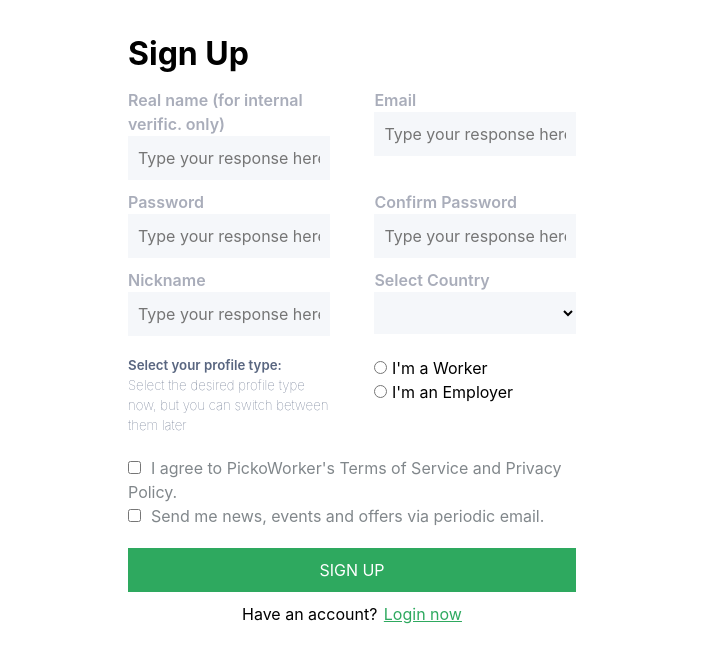
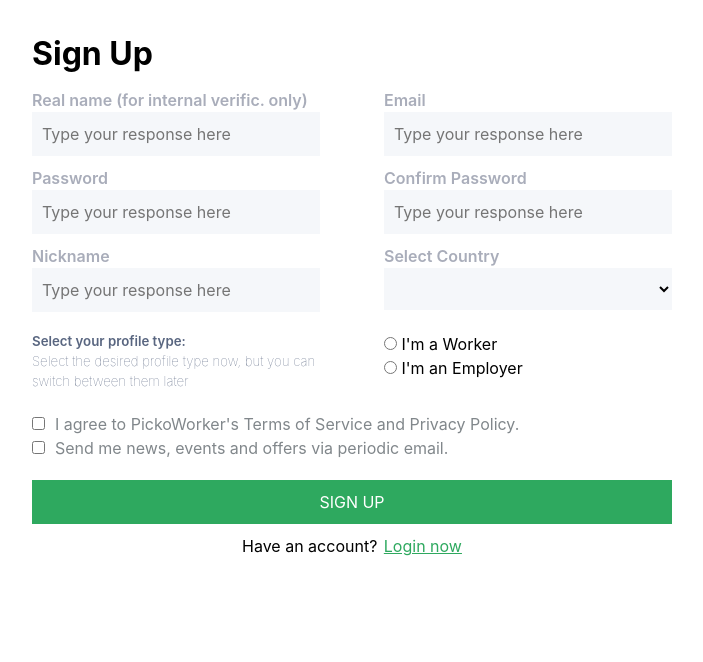
Before and after one commit to rsdn-uit-team/picoworkers, a React (Create React App) app: page /sign-up in a window 1280 px wide. Shown: the top 662 px of the page, without its empty margins (288-991 px from the left). Built offline with nearby package versions, Linux system fonts and the light colour scheme.

Commit message:
feat: fix-style

```diff
--- a/src/pages/auth/SignUp/SignUp.jsx
+++ b/src/pages/auth/SignUp/SignUp.jsx
@@ -5,9 +5,12 @@
 import styled from '@emotion/styled';
 const DivSignup = styled.div`
   padding-top: 30px;
-  width: 35%;
+  width: 50%;
   display: block;
   margin: 0 auto;
+  @media (max-width: 1025px) {
+    width: 70%;
+  }
   @media (max-width: 767.98px) {
     width: 80%;
   }
@@ -98,7 +101,9 @@
   width: 45%;
   display: flex;
   flex-direction: column;
-
+  @media (max-width: 767.98px) {
+    width: 100%;
+  }
   label {
     color: #a9adba;
     font-weight: 600;
@@ -110,9 +115,6 @@
     background-color: #f5f7fa;
     & :focus {
       outline: none;
-    }
-    @media (max-width: 767.98px) {
-      width: 100%;
     }
   }
 `;
```
